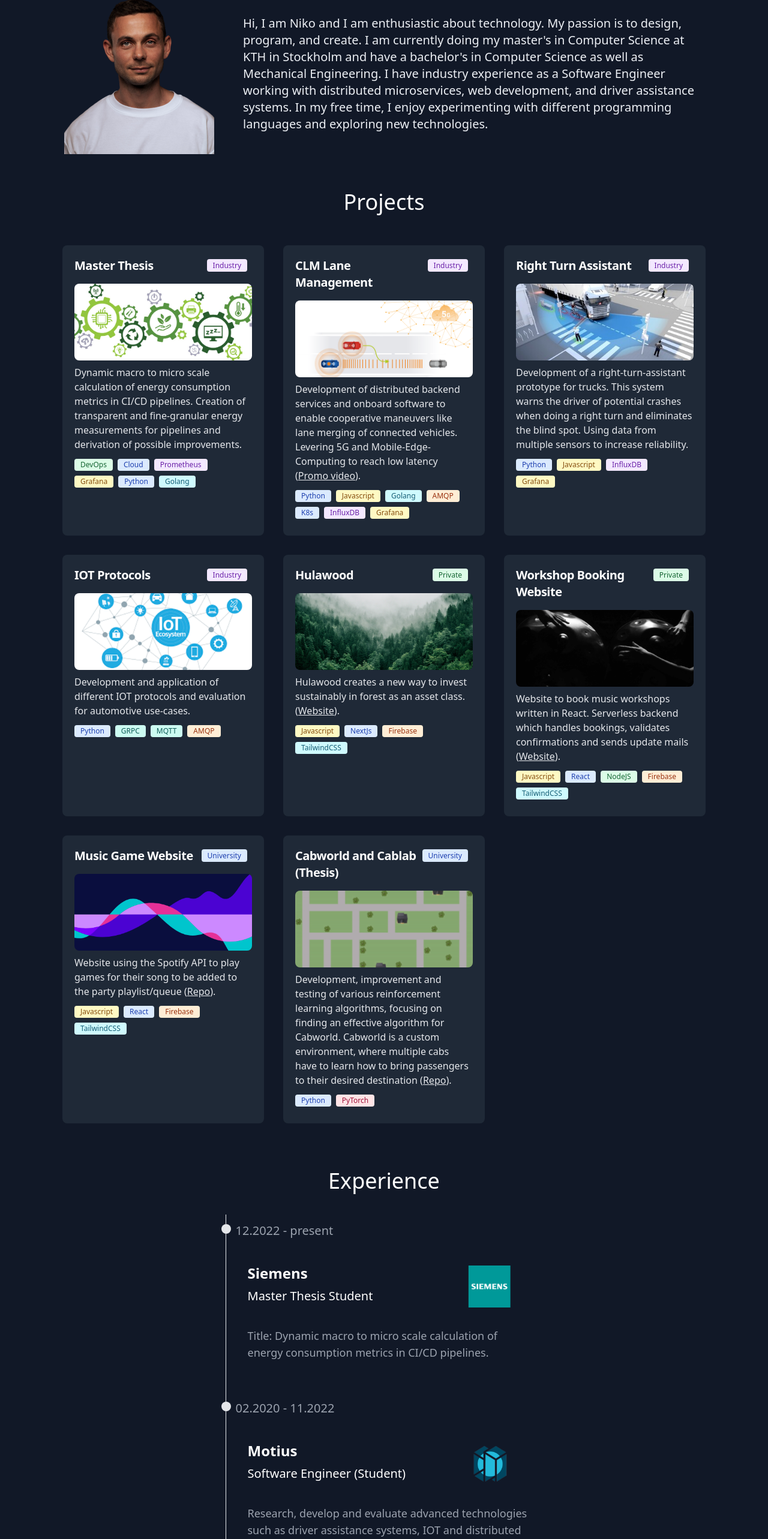
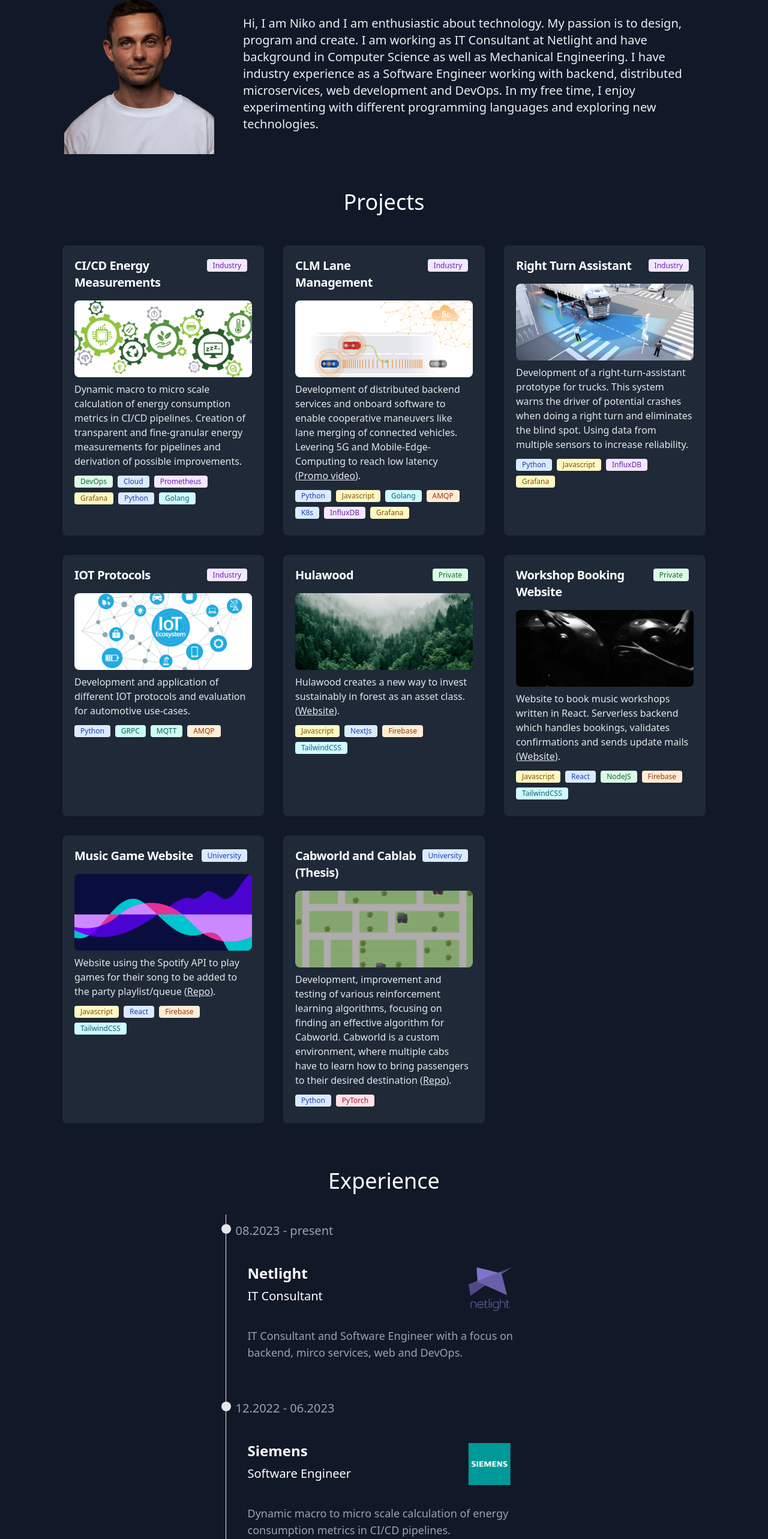
Before and after one commit to nikolim/nikolim.github.io, a Next.js app: page / in a window 1280 px wide. Shown: the part 203-2769 px from the top of the page at 60% size. Built offline with nearby package versions, Linux system fonts and the light colour scheme.

Commit message:
Include Netlight

```diff
--- a/components/about.js
+++ b/components/about.js
@@ -11,11 +11,11 @@ const About = function () {
             <div className="flex">
                 <div className="default-text m-auto text-lg md:text-xl max-w-3xl">
                     Hi, I am Niko and I am enthusiastic about technology.
-                    My passion is to design, program, and create.
-                    I am currently doing my master's in Computer Science at KTH in Stockholm and have a bachelor's in
+                    My passion is to design, program and create.
+                    I am working as IT Consultant at Netlight and have background in
                     Computer Science as well as Mechanical Engineering.
-                    I have industry experience as a Software Engineer working with distributed microservices, web
-                    development, and driver assistance systems.
+                    I have industry experience as a Software Engineer working with backend, distributed microservices, web
+                    development and DevOps.
                     In my free time, I enjoy experimenting with different programming languages and exploring new
                     technologies.
                 </div>
--- a/components/education.js
+++ b/components/education.js
@@ -12,7 +12,7 @@ const Study = function ({university, subject, degree, logo, graduation}) {
                     <h4 className="mb-2 text-2xl font-bold text-white">{university}</h4>
                     <h5 className="mb-2 text-xl font-medium text-white">{subject}</h5>
                     <p className="mb-2 text-xl font-medium text-white">({degree})</p>
-                    <h5 className="mb-3 text-lg text-gray-400">Graduation {graduation}</h5>
+                    {/*<h5 className="mb-3 text-lg text-gray-400">Graduation {graduation}</h5>*/}
                 </div>
                 <div className="h-20 w-20 m-5">
                     <Image src={logo} alt={""}/>
--- a/components/experience.js
+++ b/components/experience.js
@@ -4,6 +4,7 @@ import motius from "../public/images/experience/motius.png";
 import vi from "../public/images/experience/vi.png";
 import iav from "../public/images/experience/iav.png";
 import siemens from "../public/images/experience/siemens.png";
+import netlight from "../public/images/experience/netlight.png";
 
 const Card = function ({company, position, description, logo}) {
     return (
@@ -37,13 +38,28 @@ const Experience = function () {
                         <div
                             className="relative w-4 h-4 bg-gray-200 rounded-full -left-6 top-4"/>
                         <time className="mb-1 text-xl font-normal leading-none text-gray-400 dark:text-gray-500">
-                            12.2022 - present
+                            08.2023 - present
+                        </time>
+                        <Card
+                            company={"Netlight"}
+                            position={"IT Consultant"}
+                            description={
+                                "IT Consultant and Software Engineer with a focus on backend, mirco services, web and DevOps."
+                            }
+                            logo={netlight}
+                        />
+                    </li>
+                    <li className="mb-10 ml-4">
+                        <div
+                            className="relative w-4 h-4 bg-gray-200 rounded-full -left-6 top-4"/>
+                        <time className="mb-1 text-xl font-normal leading-none text-gray-400 dark:text-gray-500">
+                            12.2022 - 06.2023
                         </time>
                         <Card
                             company={"Siemens"}
-                            position={"Master Thesis Student"}
+                            position={"Software Engineer"}
                             description={
-                                "Title: Dynamic macro to micro scale calculation of energy consumption metrics in\n" +
+                                "Dynamic macro to micro scale calculation of energy consumption metrics in\n" +
                                 "CI/CD pipelines."
                             }
                             logo={siemens}
@@ -57,7 +73,7 @@ const Experience = function () {
                         </time>
                         <Card
                             company={"Motius"}
-                            position={"Software Engineer (Student)"}
+                            position={"Software Engineer (Part time)"}
                             description={
                                 "Research, develop and evaluate advanced technologies such as driver assistance systems, IOT and distributed microservices"
                             }
@@ -73,7 +89,7 @@ const Experience = function () {
                         </time>
                         <Card
                             company={"Virtual Identity"}
-                            position={"Junior System Administrator (Student)"}
+                            position={"Junior System Administrator (Part time)"}
                             description={
                                 "Supporting the IT infrastructure and introducing and automating new IT processes."
                             }
@@ -89,7 +105,7 @@ const Experience = function () {
                         </time>
                         <Card
                             company={"IAV"}
-                            position={"Actuator and sensor department (Student)"}
+                            position={"Actuator and sensor department (Part time)"}
                             description={
                                 "Programming tools for the evaluation of sensor data and supporting data interpretation."
                             }
--- a/components/projects.js
+++ b/components/projects.js
@@ -110,7 +110,7 @@ const Projects = function () {
             </div>
             <div
                 className="p-4 grid grid-cols-1 sm:grid-cols-1 sm:p-4 md:grid-cols-2 md:p-6 lg:grid-cols-3 lg:p-8 xl:grid-cols-3 xl:p-10 gap-8 m-auto max-w-6xl">
-                <Card name={"Master Thesis"}
+                <Card name={"CI/CD Energy Measurements"}
                       type={IndustryBadge}
                       img={greenIT}
                       description={`Dynamic macro to micro scale calculation of energy consumption metrics in CI/CD pipelines. Creation of transparent and fine-granular energy measurements for pipelines and derivation of possible improvements.`}
```
Also changed, not shown: public/images/experience/netlight.png (added), 1 other file (tests, documents, lock files or other folders).
